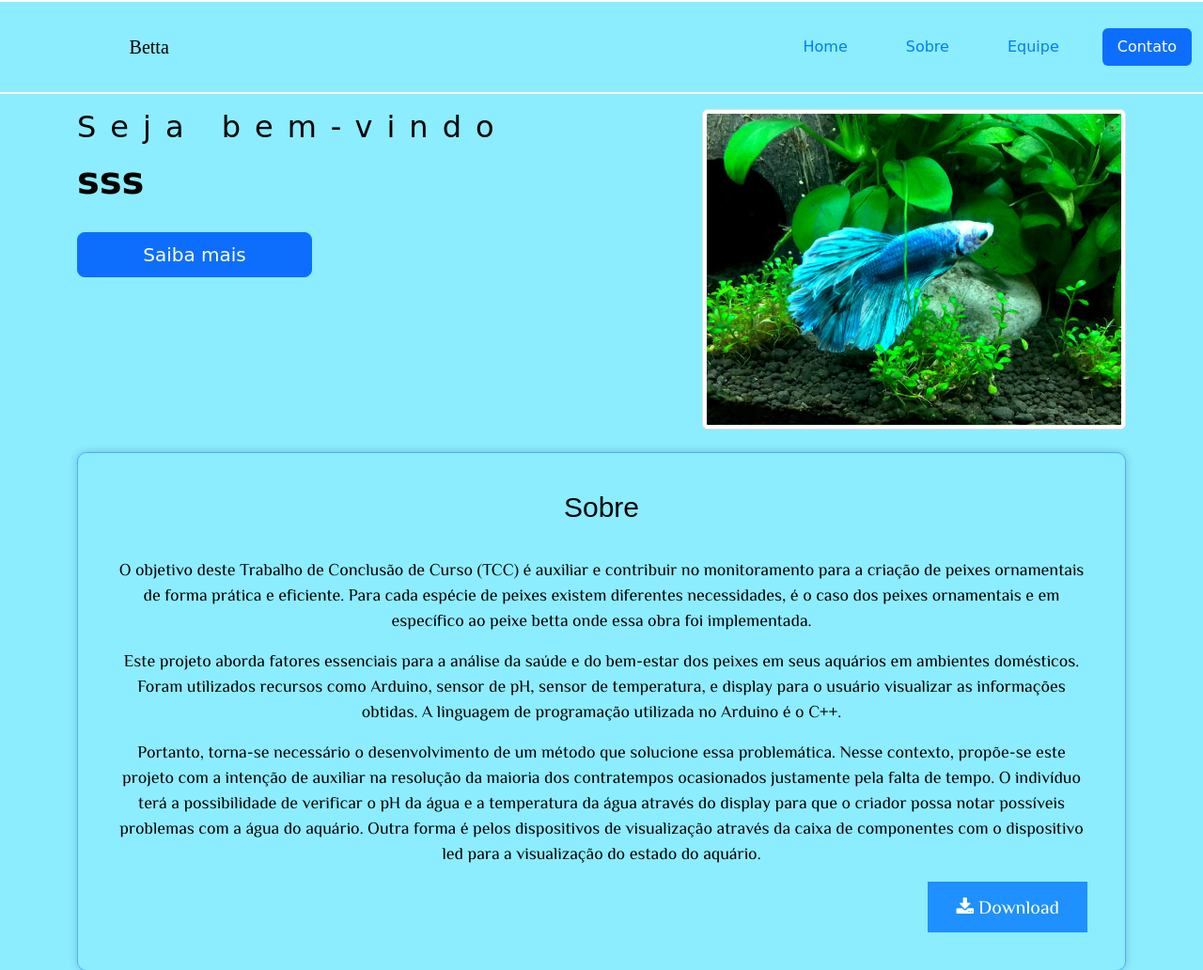
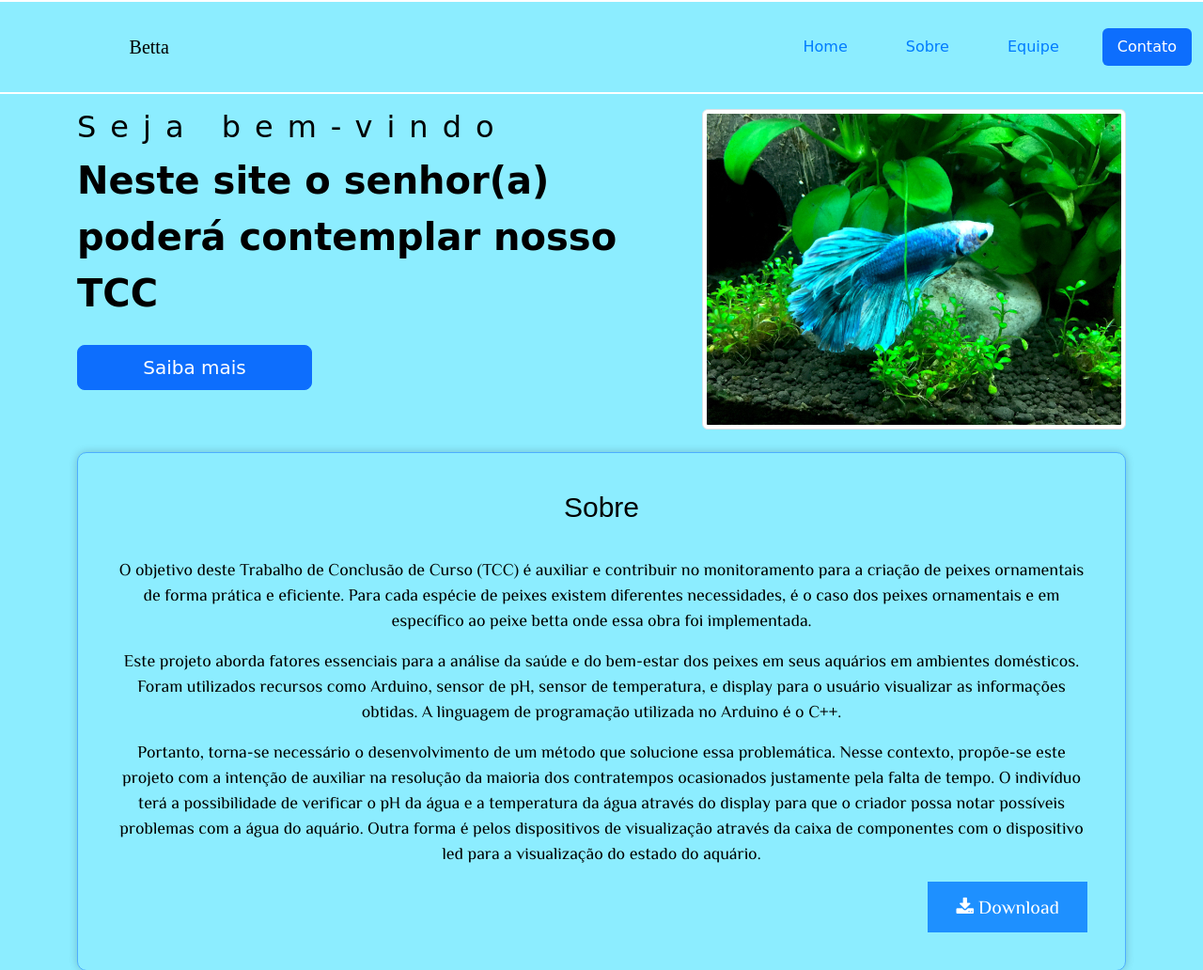
Before and after one commit to bassora06/SiteTcc, a plain HTML site: page index.html in a window 1280 px wide. Shown: the top 1032 px of the page at 94% size. Drawn offline with nearby package versions, Linux system fonts and the light colour scheme; files whose address does not match are found by name; a web font is replaced by a local one.

Commit message:
atualização do titulo para o principal

```diff
--- a/index.html
+++ b/index.html
@@ -47,7 +47,7 @@
           <div class="row">
             <div class="col sobre">
             <h2>Seja bem-vindo</h2>
-            <p>sss</p>
+            <p>Neste site o senhor(a) poderá contemplar nosso TCC</p>
             <button type="button" class="btn btn-primary btn-lg">Saiba mais</button>
             </div>
             <div class="col-5">
```
